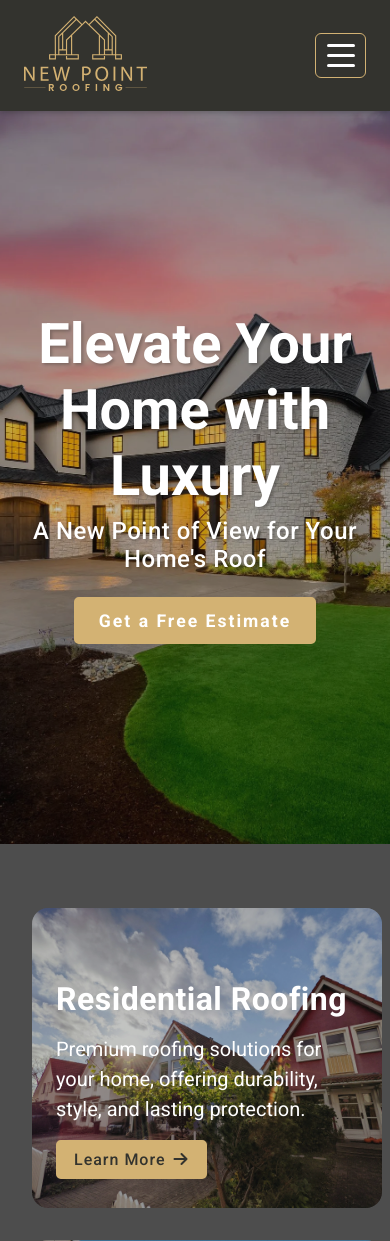
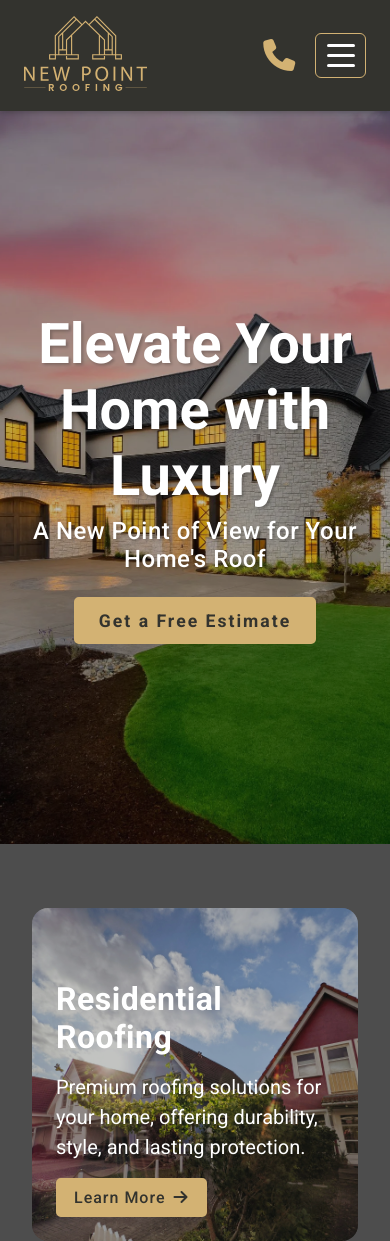
Before and after one commit to bjded/newpointroofing, a PHP site: page /index.php in a window 390 px wide. Shown: the top 1241 px of the page. Run offline with PHP 8.4, Linux system fonts and the light colour scheme; some libraries are stand-ins or nearby versions.

Commit message:
final ds test

```diff
--- a/php/contact.php
+++ b/php/contact.php
@@ -40,11 +40,11 @@
             </div>
             <div class="form-group full">
                 <label for="choose-service"><span class="sr-only">Choose Service</span></label>
-                <select name="choose-service" id="choose-service">
+                <select name="choose-service" id="choose-service" required>
                     <option value="residential">Choose Service</option>
-                    <option value="residential">Residential</option>
-                    <option value="commercial">Commercial</option>
-                    <option value="construction">Construction</option>
+                    <option value="residential" <?= $page_title == "Residential" ? "selected" : "" ?>>Residential</option>
+                    <option value="commercial" <?= $page_title == "Commercial" ? "selected" : "" ?>>Commercial</option>
+                    <option value="construction" <?= $page_title == "Construction" ? "selected" : "" ?>>Construction</option>
                 </select>
             </div>
             <div class="form-group full">
@@ -55,7 +55,8 @@
                     placeholder="Your Message" required></textarea>
             </div>
             <div class="form-group full">
-                <div class="cf-turnstile" data-sitekey="0x4AAAAAAABTJEv3gIusabvT" data-callback="javascriptCallback" data-theme="light"></div>
+                <p class="disclaimer">This site is protected by Cloudflare Turnstile and its <a href="https://www.cloudflare.com/privacypolicy/" target="_blank" rel="noopener">Privacy Policy</a> and <a href="https://www.cloudflare.com/website-terms/" target="_blank" rel="noopener">Terms of Use</a> apply.</p>
+                <div class="cf-turnstile" data-sitekey="0x4AAAAAAABTJEv3gIusabvT" data-callback="javascriptCallback"></div>
             </div>
             <input type="submit" name="submit" id="submit" value="Send a Message" class="btn btn-tertiary">
         </form>
--- a/php/form-submit.php
+++ b/php/form-submit.php
@@ -47,13 +47,13 @@ if (isset($_POST["submit"])) {
         mail($to, $subject, $message, $headers);
 
         // Redirect on success.
-        header('Location: ../?success');
+        header('Location: ../thank-you');
         exit();
     } else {
         header('Location: ../?error=tvf');
         exit();
     }
 } else {
-    header("Location: ../?nfs");
+    header("Location: ../?error=nfs");
     exit();
 }
--- a/php/navigation.php
+++ b/php/navigation.php
@@ -17,11 +17,16 @@
             <a href="#contact" class="btn btn-secondary">
                 <span>Schedule a </span>Free Inspection</a>
         </div>
-        <div id="mobile-toggle">
-            <!-- <i class="fa-solid fa-bars"></i> -->
-            <div class="toggle-line"><span class="sr-only">line</span></div>
-            <div class="toggle-line"><span class="sr-only">line</span></div>
-            <div class="toggle-line"><span class="sr-only">line</span></div>
+        <div class="mobile-group">
+            <a href="tel:8179939016" class="number">
+                <i class="fa-solid fa-phone"></i>
+                <span>(817) 993-9016</span>
+            </a>
+            <div id="mobile-toggle">
+                <div class="toggle-line"><span class="sr-only">line</span></div>
+                <div class="toggle-line"><span class="sr-only">line</span></div>
+                <div class="toggle-line"><span class="sr-only">line</span></div>
+            </div>
         </div>
     </div>
     <ul>
@@ -56,6 +61,13 @@
                     Contact Us
                 </a>
             </li>
+        <?php elseif ($page_title == "Thank You") : ?>
+            <li>
+                <a href="/" title="Home">
+                    <i class="fa-solid fa-house-chimney"></i>
+                    Home
+                </a>
+            </li>
         <?php else : ?>
             <li>
                 <a href="/" title="Back to Home" class="back"><i class="fa-solid fa-left-long"></i>Back</a>
--- a/php/scroll-to-top.php
+++ b/php/scroll-to-top.php
@@ -1 +1,4 @@
-<a href="#top" id="scroll-to-top" class="hide"><i class="fa-solid fa-up-long"></i></a>
+<a href="#top" id="scroll-to-top" class="hide">
+    <i class="fa-solid fa-up-long"></i>
+    <span class="sr-only">scroll to top</span>
+</a>
--- a/scripts/scripts.js
+++ b/scripts/scripts.js
@@ -46,7 +46,6 @@ document.querySelectorAll('a[href^="#"]').forEach((anchor) => {
 document.addEventListener("DOMContentLoaded", function () {
     // Nav mobile toggle
     mobileToggle = document.getElementById("mobile-toggle");
-
     mobileToggle.addEventListener("click", function () {
         mobileToggle.classList.toggle("open");
         document
--- a/styles/styles.css
+++ b/styles/styles.css
@@ -110,7 +110,7 @@ body {
 .btn-primary {
   border: 2px solid hsl(39, 52%, 64%);
   background-color: hsl(39, 52%, 64%);
-  color: hsl(0, 0%, 100%);
+  color: hsl(60, 5%, 19%);
 }
 .btn-primary:hover {
   border: 2px solid hsl(0, 0%, 100%);
@@ -134,7 +134,7 @@ body {
 .btn-tertiary {
   border: 2px solid hsl(39, 52%, 64%);
   background-color: hsl(39, 52%, 64%);
-  color: hsl(0, 0%, 100%);
+  color: hsl(60, 5%, 19%);
 }
 .btn-tertiary:hover {
   border: 2px solid hsl(39, 52%, 64%);
@@ -217,7 +217,43 @@ nav .nav-logo-contact .contact .number i {
 nav .nav-logo-contact .contact .btn {
   font-size: 0.95rem;
 }
-nav .nav-logo-contact #mobile-toggle {
+nav .nav-logo-contact .mobile-group {
+  display: none;
+  justify-content: center;
+  align-items: center;
+  gap: 1rem;
+}
+@media (max-width: 991px) {
+  nav .nav-logo-contact .mobile-group {
+    display: flex;
+  }
+}
+@media (max-width: 575px) {
+  nav .nav-logo-contact .mobile-group {
+    gap: 1rem;
+  }
+}
+nav .nav-logo-contact .mobile-group .number {
+  font-size: 1.3rem;
+  font-weight: 400;
+  color: hsl(0, 0%, 100%);
+  text-decoration: none;
+}
+nav .nav-logo-contact .mobile-group .number i {
+  margin-right: 0.25rem;
+  color: hsl(39, 52%, 64%);
+}
+@media (max-width: 575px) {
+  nav .nav-logo-contact .mobile-group .number i {
+    font-size: 2rem;
+  }
+}
+@media (max-width: 575px) {
+  nav .nav-logo-contact .mobile-group .number span {
+    display: none;
+  }
+}
+nav .nav-logo-contact .mobile-group #mobile-toggle {
   display: none;
   border: 1px solid hsl(39, 52%, 64%);
   border-radius: 6px;
@@ -225,31 +261,31 @@ nav .nav-logo-contact #mobile-toggle {
   cursor: pointer;
 }
 @media (max-width: 991px) {
-  nav .nav-logo-contact #mobile-toggle {
-    display: block;
+  nav .nav-logo-contact .mobile-group #mobile-toggle {
+    display: inline-block;
   }
 }
-nav .nav-logo-contact #mobile-toggle.open .toggle-line:nth-child(1) {
+nav .nav-logo-contact .mobile-group #mobile-toggle.open .toggle-line:nth-child(1) {
   transform: translateY(10px) rotate(45deg);
 }
-nav .nav-logo-contact #mobile-toggle.open .toggle-line:nth-child(2) {
+nav .nav-logo-contact .mobile-group #mobile-toggle.open .toggle-line:nth-child(2) {
   transform: translateX(10px);
   opacity: 0;
 }
-nav .nav-logo-contact #mobile-toggle.open .toggle-line:nth-child(3) {
+nav .nav-logo-contact .mobile-group #mobile-toggle.open .toggle-line:nth-child(3) {
   transform: translateY(-10px) rotate(-45deg);
 }
-nav .nav-logo-contact #mobile-toggle .toggle-line {
+nav .nav-logo-contact .mobile-group #mobile-toggle .toggle-line {
   width: 28px;
   height: 3px;
   border-radius: 3px;
   background-color: hsl(0, 0%, 100%);
   transition: 250ms all ease;
 }
-nav .nav-logo-contact #mobile-toggle .toggle-line + .toggle-line {
+nav .nav-logo-contact .mobile-group #mobile-toggle .toggle-line + .toggle-line {
   margin-top: 7px;
 }
-nav .nav-logo-contact #mobile-toggle i {
+nav .nav-logo-contact .mobile-group #mobile-toggle i {
   font-size: 1.75rem;
   color: hsl(0, 0%, 100%);
 }
@@ -351,12 +387,17 @@ nav ul li .back {
   background-image: url("../images/service-construction.jpg");
 }
 
+.thank-you {
+  background-image: url("../images/hero-background.webp");
+}
+
 #cta {
   height: calc(100vh - 153.77px); /* nav height */
   display: grid;
   justify-content: center;
   align-items: center;
   text-align: center;
+  background-color: rgba(0, 0, 0, 0.01);
   color: hsl(0, 0%, 100%);
 }
 @media (max-width: 991px) {
@@ -393,6 +434,11 @@ nav ul li .back {
   grid-template-columns: repeat(auto-fit, minmax(350px, 1fr));
   gap: 2rem;
   margin: 0 auto;
+}
+@media (max-width: 767px) {
+  #services .container {
+    grid-template-columns: 1fr;
+  }
 }
 #services .container .service {
   min-height: 300px;
@@ -515,6 +561,11 @@ nav ul li .back {
   grid-template-columns: repeat(auto-fit, minmax(350px, 1fr));
   gap: 2rem;
   margin: 0 auto;
+}
+@media (max-width: 767px) {
+  #showcase .container {
+    grid-template-columns: 1fr;
+  }
 }
 #showcase .container .image {
   display: grid;
@@ -731,7 +782,7 @@ nav ul li .back {
   font-family: "Roboto", serif;
   font-size: 1rem;
   letter-spacing: 0.25px;
-  color: #a2a9b4;
+  color: hsl(60, 5%, 19%);
 }
 #contact .container form .form-group input:not(input[type=submit])::-moz-placeholder, #contact .container form .form-group select::-moz-placeholder, #contact .container form .form-group textarea::-moz-placeholder {
   color: #a2a9b4;
@@ -755,9 +806,11 @@ nav ul li .back {
 #contact .container form .form-group textarea {
   height: 120px;
 }
-#contact .container form .form-group .cf-turnstile {
-  max-width: 300px;
-  margin: 0 auto;
+#contact .container form .form-group .disclaimer {
+  font-size: 0.95rem;
+}
+#contact .container form .form-group .disclaimer a {
+  color: hsl(60, 5%, 19%);
 }
 #contact .container form .btn {
   grid-column: 1/-1;
--- a/styles/styles.scss
+++ b/styles/styles.scss
@@ -94,19 +94,6 @@ body {
     transition: 250ms all ease;
 }
 
-// .desktop-only {
-//     @media (max-width: 991px) {
-//         display: none;
-//     }
-// }
-
-// .mobile-only {
-//     display: none;
-//     @media (max-width: 991px) {
-//         display: inline-block;
-//     }
-// }
-
 // Text Content
 .text-content {
     .container {
@@ -147,7 +134,7 @@ body {
 .btn-primary {
     border: 2px solid $color-secondary;
     background-color: $color-secondary;
-    color: $color-light;
+    color: $color-primary;
     &:hover {
         border: 2px solid $color-light;
         background-color: $color-light;
@@ -169,7 +156,7 @@ body {
 .btn-tertiary {
     border: 2px solid $color-secondary;
     background-color: $color-secondary;
-    color: $color-light;
+    color: $color-primary;
     &:hover {
         border: 2px solid $color-secondary;
         background-color: $color-light;
@@ -257,6 +244,37 @@ nav {
                 font-size: 0.95rem;
             }
         }
+        .mobile-group {
+            display: none;
+            justify-content: center;
+            align-items: center;
+            gap: 1rem;
+
+            @media (max-width: 991px) {
+                display: flex;
+            }
+            @media (max-width: 575px) {
+                gap: 1rem;
+            }
+            .number {
+                font-size: 1.3rem;
+                font-weight: 400;
+                color: $color-light;
+                text-decoration: none;
+                i {
+                    margin-right: 0.25rem;
+                    color: $color-secondary;
+
+                    @media (max-width: 575px) {
+                        font-size: 2rem;
+                    }
+                }
+                span {
+                    @media (max-width: 575px) {
+                        display: none;
+                    }
+                }
+            }
             #mobile-toggle {
                 display: none;
                 border: 1px solid $color-secondary;
@@ -265,7 +283,7 @@ nav {
                 cursor: pointer;
 
                 @media (max-width: 991px) {
-                display: block;
+                    display: inline-block;
                 }
 
                 &.open {
@@ -294,6 +312,7 @@ nav {
                 i {
                     font-size: 1.75rem;
                     color: $color-light;
+                }
             }
         }
     }
@@ -393,6 +412,9 @@ nav {
 .construction {
     background-image: url("../images/service-construction.jpg");
 }
+.thank-you {
+    background-image: url("../images/hero-background.webp");
+}
 
 // Call to Action
 #cta {
@@ -401,6 +423,7 @@ nav {
     justify-content: center;
     align-items: center;
     text-align: center;
+    background-color: rgba($color: #000000, $alpha: 0.01);
     color: hsl(0, 0%, 100%);
 
     @media (max-width: 991px) {
@@ -437,6 +460,10 @@ nav {
         grid-template-columns: repeat(auto-fit, minmax(350px, 1fr));
         gap: 2rem;
         margin: 0 auto;
+
+        @media (max-width: 767px) {
+            grid-template-columns: 1fr;
+        }
         .service {
             min-height: 300px;
             position: relative;
@@ -562,6 +589,10 @@ nav {
         grid-template-columns: repeat(auto-fit, minmax(350px, 1fr));
         gap: 2rem;
         margin: 0 auto;
+
+        @media (max-width: 767px) {
+            grid-template-columns: 1fr;
+        }
         .image {
             display: grid;
             justify-content: center;
@@ -777,7 +808,7 @@ nav {
                     font-family: $font-primary;
                     font-size: 1rem;
                     letter-spacing: 0.25px;
-                    color: #a2a9b4;
+                    color: $color-primary;
                     &::placeholder {
                         color: #a2a9b4;
                     }
@@ -798,9 +829,11 @@ nav {
                 textarea {
                     height: 120px;
                 }
-                .cf-turnstile {
-                    max-width: 300px;
-                    margin: 0 auto;
+                .disclaimer {
+                    font-size: 0.95rem;
+                    a {
+                        color: $color-primary;
+                    }
                 }
             }
             .btn {
@@ -903,15 +936,3 @@ nav {
         transform: translate(0, 0) rotate(var(--rotation));
     }
 }
-
-// ul {
-//     @media (hover) and (prefers-reduced-motion: no-preference) {
-//         & > li {
-//             transition: opacity 0.3s ease;
-//         }
-
-//         &:is(:hover, :focus-within) > li:not(:hover, :focus-within) {
-//             opacity: 0.25;
-//         }
-//     }
-// }
```
Also changed, not shown: thank-you.php (added, +30 -0 lines), 1 other file. Lines whose indentation alone changed are shown as unchanged.
